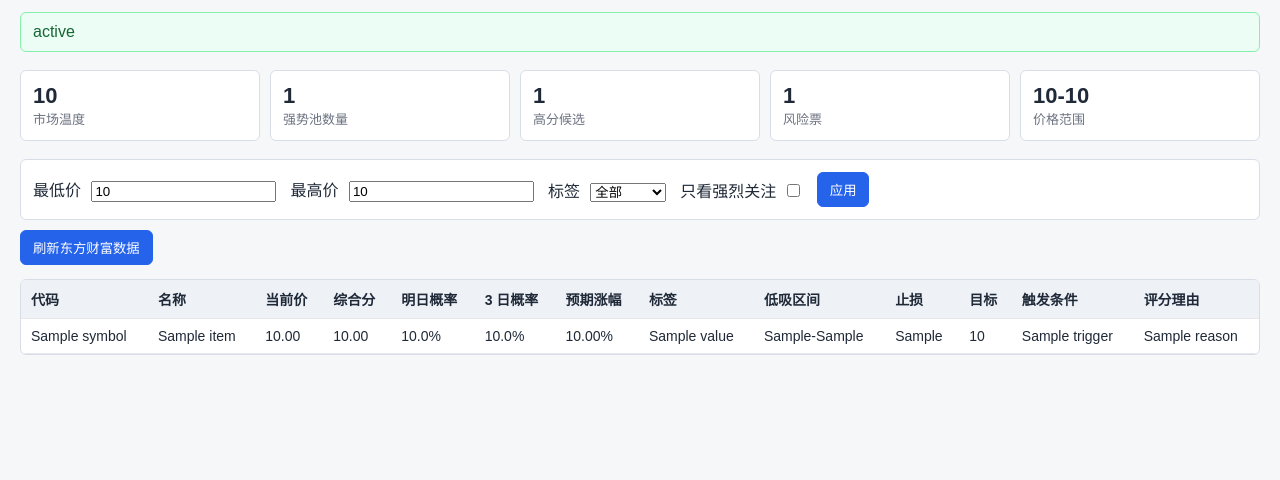
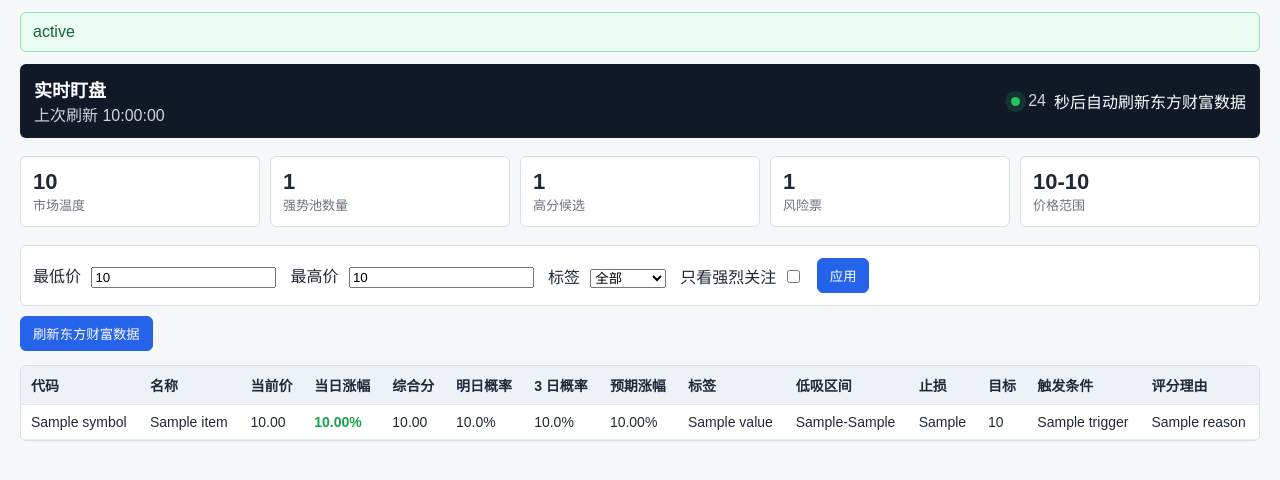
Before and after one commit to peaceNo1/gupiaofenxi, a FastAPI app: template src/gupiaofenxi/web/templates/dashboard.html in a window 1280 px wide. Shown: the part 111-591 px from the top of the page. Run offline with FastAPI, Linux system fonts and the light colour scheme; the template is opened without the code that fills it: most values are stand-ins (such as "Sample title", 1, 10 or a date in 2020).

Commit message:
feat: add watch mode daily change

```diff
--- a/src/gupiaofenxi/domain/models.py
+++ b/src/gupiaofenxi/domain/models.py
@@ -73,6 +73,7 @@ class CandidateScore(BaseModel):
     symbol: str
     name: str
     current_price: float
+    daily_pct_change: float
     score: float = Field(ge=0, le=100)
     next_day_up_probability: float = Field(ge=0, le=1)
     three_day_up_probability: float = Field(ge=0, le=1)
--- a/src/gupiaofenxi/pipeline/scoring.py
+++ b/src/gupiaofenxi/pipeline/scoring.py
@@ -13,6 +13,7 @@ def score_candidate(quote: StockQuote, settings: AppSettings) -> CandidateScore:
             symbol=quote.symbol,
             name=quote.name,
             current_price=quote.close,
+            daily_pct_change=quote.pct_change,
             score=0,
             next_day_up_probability=0,
             three_day_up_probability=0,
@@ -49,6 +50,7 @@ def score_candidate(quote: StockQuote, settings: AppSettings) -> CandidateScore:
         symbol=quote.symbol,
         name=quote.name,
         current_price=quote.close,
+        daily_pct_change=quote.pct_change,
         score=score,
         next_day_up_probability=round(_clamp(0.42 + score / 500, 0, 0.78), 4),
         three_day_up_probability=round(_clamp(0.45 + score / 450, 0, 0.82), 4),
--- a/src/gupiaofenxi/web/static/styles.css
+++ b/src/gupiaofenxi/web/static/styles.css
@@ -108,6 +108,40 @@ h1 {
   color: #991b1b;
 }
 
+.watch-panel {
+  align-items: center;
+  background: #111827;
+  border-radius: 6px;
+  color: #fff;
+  display: flex;
+  justify-content: space-between;
+  margin: 12px 0 18px;
+  padding: 12px 14px;
+}
+
+.watch-panel strong {
+  display: block;
+  font-size: 18px;
+}
+
+.watch-panel span {
+  color: #d1d5db;
+}
+
+.watch-status {
+  align-items: center;
+  display: flex;
+  gap: 8px;
+}
+
+.pulse {
+  background: #22c55e;
+  border-radius: 50%;
+  box-shadow: 0 0 0 6px rgba(34, 197, 94, 0.16);
+  height: 9px;
+  width: 9px;
+}
+
 .table-wrap {
   overflow-x: auto;
 }
@@ -130,3 +164,13 @@ td {
 th {
   background: #eef2f7;
 }
+
+.rise {
+  color: #dc2626;
+  font-weight: 700;
+}
+
+.fall {
+  color: #16a34a;
+  font-weight: 700;
+}
--- a/src/gupiaofenxi/web/templates/dashboard.html
+++ b/src/gupiaofenxi/web/templates/dashboard.html
@@ -7,7 +7,7 @@
     <link rel="stylesheet" href="/static/styles.css">
   </head>
   <body>
-    <main class="page">
+    <main class="page" data-watch-refresh="30" data-min-price="{{ settings.min_price }}" data-max-price="{{ settings.max_price }}">
       <header class="topbar">
         <div>
           <h1>A 股短线低吸候选仪表盘</h1>
@@ -26,6 +26,17 @@
       {% if refresh_error %}
         <div class="refresh-message error">{{ refresh_error }}</div>
       {% endif %}
+
+      <section class="watch-panel">
+        <div>
+          <strong>实时盯盘</strong>
+          <span>上次刷新 {{ report.generated_at.strftime("%H:%M:%S") }}</span>
+        </div>
+        <div class="watch-status">
+          <span class="pulse"></span>
+          <span id="watch-countdown">30</span> 秒后自动刷新东方财富数据
+        </div>
+      </section>
 
       <section class="metrics">
         <div><strong>{{ report.market_temperature }}</strong><span>市场温度</span></div>
@@ -59,6 +70,7 @@
               <th>代码</th>
               <th>名称</th>
               <th>当前价</th>
+              <th>当日涨幅</th>
               <th>综合分</th>
               <th>明日概率</th>
               <th>3 日概率</th>
@@ -77,6 +89,7 @@
                 <td>{{ item.symbol }}</td>
                 <td>{{ item.name }}</td>
                 <td>{{ "%.2f"|format(item.current_price) }}</td>
+                <td class="{{ 'rise' if item.daily_pct_change >= 0 else 'fall' }}">{{ "%.2f"|format(item.daily_pct_change) }}%</td>
                 <td>{{ "%.2f"|format(item.score) }}</td>
                 <td>{{ "%.1f"|format(item.next_day_up_probability * 100) }}%</td>
                 <td>{{ "%.1f"|format(item.three_day_up_probability * 100) }}%</td>
@@ -93,5 +106,22 @@
         </table>
       </section>
     </main>
+    <script>
+      const page = document.querySelector("[data-watch-refresh]");
+      const countdown = document.getElementById("watch-countdown");
+      if (page && countdown) {
+        let seconds = Number(page.dataset.watchRefresh || 30);
+        const refreshUrl = new URL("/refresh", window.location.origin);
+        refreshUrl.searchParams.set("min_price", page.dataset.minPrice || "3");
+        refreshUrl.searchParams.set("max_price", page.dataset.maxPrice || "60");
+        window.setInterval(() => {
+          seconds -= 1;
+          countdown.textContent = String(seconds);
+          if (seconds <= 0) {
+            window.location.href = refreshUrl.toString();
+          }
+        }, 1000);
+      }
+    </script>
   </body>
 </html>
```
Also changed, not shown: tests/test_scoring_and_trade_plan.py (+1 -0 lines), tests/test_web_app.py (+12 -0 lines).
